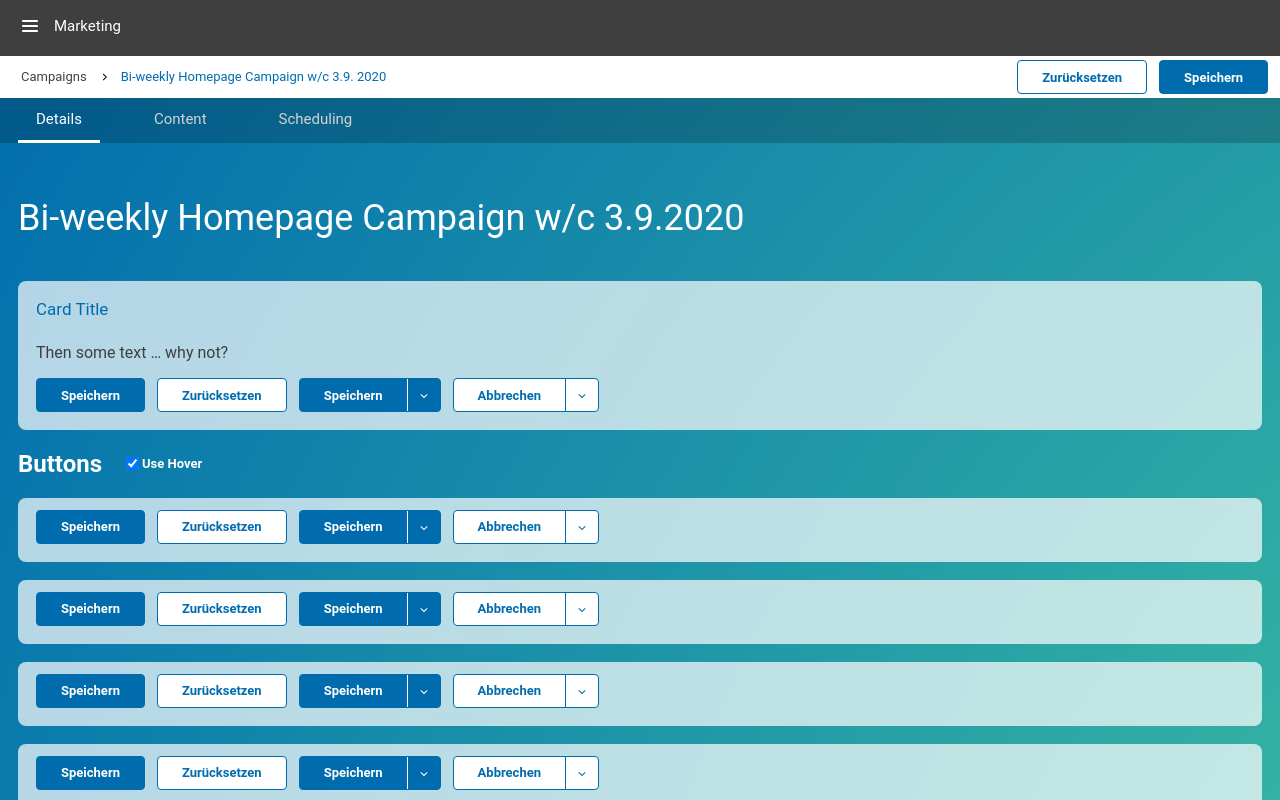
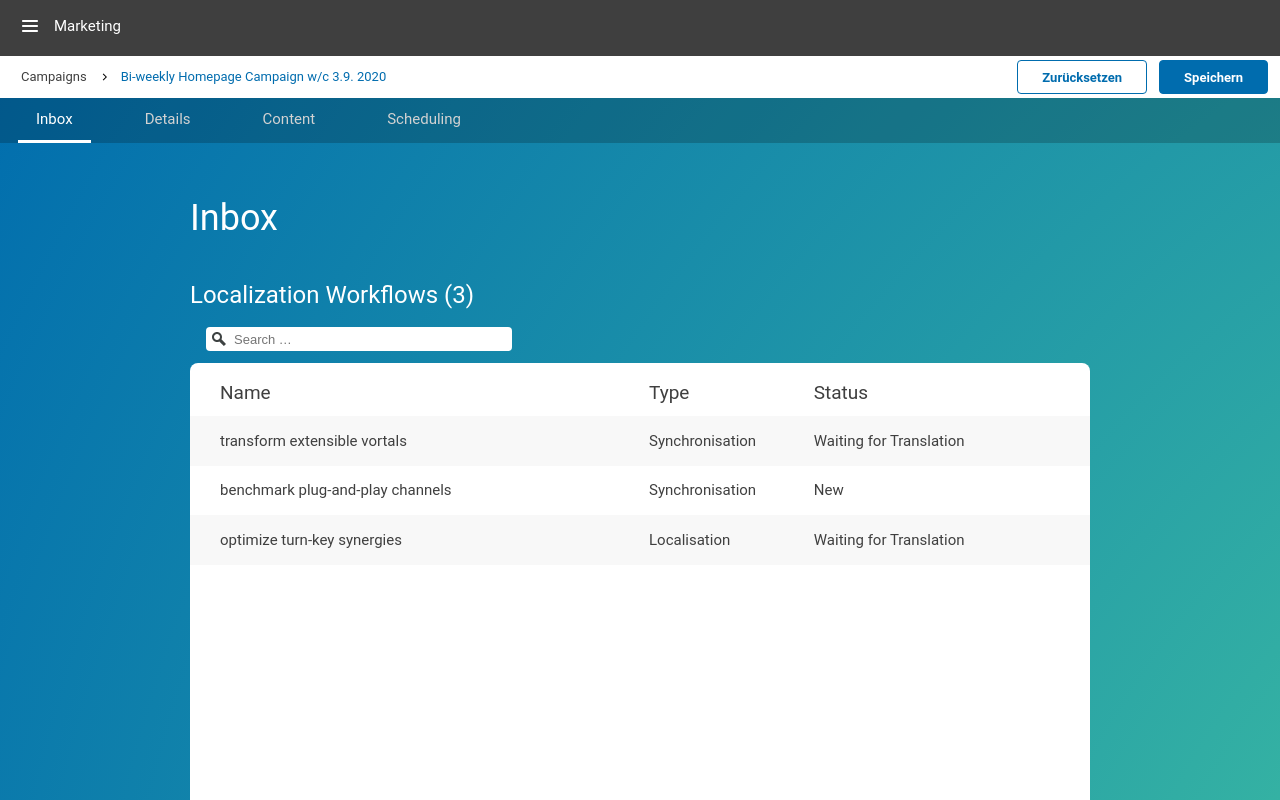
Before and after one commit to bgaworsk/apps-mocks, a React (Create React App) app: page / in a window 1280 px wide. Built offline with nearby package versions, Linux system fonts and the light colour scheme.

Commit message:
table table

```diff
--- a/src/App.js
+++ b/src/App.js
@@ -7,6 +7,7 @@ import Card from './components/Card'
 import Tabs from './components/Tabs'
 import Container from './components/Container'
 import Flauschhoernchen from './components/Flauschhoernchen'
+import TableCard from './components/TableCard'
 
 
 const GlobalStyle = createGlobalStyle`
@@ -45,6 +46,8 @@ const Div = styled.div`
   h2 {
     display: flex;
     align-items: center;
+    font-weight: 400;
+    margin: 36px 0 18px;
 
     input {
       margin-left: 24px;
@@ -60,8 +63,6 @@ const Div = styled.div`
     text-align: center;
   }
 `;
-
-
 
 function App() {
 
@@ -86,6 +87,13 @@ function App() {
           <Button primary >Speichern</Button>
         </Breadcrumb>
         <Tabs>
+          <Container tabName="Inbox" narrow>
+            <h1>Inbox</h1>
+            <h2>Localization Workflows (3)</h2>
+            <TableCard length={3}/>
+            <h2>Publication Workflows (10)</h2>
+            <TableCard length={10}/>
+          </Container>
           <Container tabName="Details">
             <h1 contentEditable={true}>Bi-weekly Homepage Campaign w/c 3.9.2020</h1>
             <Card>
--- a/src/components/Card/index.js
+++ b/src/components/Card/index.js
@@ -1,5 +1,6 @@
 import React from 'react'
 import styled from 'styled-components'
+import classNames from 'classnames'
 
 const Div = styled.div`
     border-radius: 8px;
@@ -7,8 +8,14 @@ const Div = styled.div`
     max-width: 100%;
     color: #3f3f3f;
     padding: 12px 18px 18px 18px;
-    background-color: rgba(255,255,255,.7);
+    //background-color: rgba(255,255,255, .8);
+    //background-color: #e7e7e7;
+    background-color: #ffffff;
     box-sizing: border-box;
+
+    &.table {
+      padding: 12px 0;
+    }
 
     &.card + &.card {
       margin-top: 18px;
@@ -22,9 +29,9 @@ const Div = styled.div`
     }
 `;
 
-const Card = ({ children, ...props }) => {
+const Card = ({ table, children, height, ...props }) => {
   return (
-    <Div className="card" {...props}>
+    <Div className={classNames('card', { table })} {...props} style={{ height: `${height}px`}}>
       {children}
     </Div>
   )
--- a/src/components/Container/index.js
+++ b/src/components/Container/index.js
@@ -3,7 +3,7 @@ import styled from 'styled-components'
 import classnames from 'classnames'
 
 const Div = styled.div`
-    padding: 24px 18px 0;
+    padding: 24px 18px;
     overflow-y: scroll;
     box-sizing: border-box;
 
--- a/src/components/Flauschhoernchen/index.js
+++ b/src/components/Flauschhoernchen/index.js
@@ -9,7 +9,7 @@ const Div = styled.div`
     margin: auto;
     width: 30%;
     height: 20px;
-    background-color: rgba(0,0,0,.3);
+    background-color: rgba(0,0,0,.1);
     border-radius: 50%/50%;
   }
 `;
--- /dev/null
+++ b/src/components/TableCard/MOCK_DATA.json
@@ -0,0 +1,50 @@
+[{"status":"Waiting for Translation","name":"scale open-source metrics","type":"Localisation"},
+{"status":"In translation","name":"evolve transparent e-commerce","type":"Localisation"},
+{"status":"New","name":"grow impactful communities","type":"Synchronisation"},
+{"status":"In translation","name":"deliver integrated architectures","type":"Synchronisation"},
+{"status":"New","name":"leverage killer relationships","type":"Synchronisation"},
+{"status":"New","name":"benchmark plug-and-play channels","type":"Synchronisation"},
+{"status":"New","name":"revolutionize enterprise bandwidth","type":"Synchronisation"},
+{"status":"In translation","name":"deploy sexy markets","type":"Synchronisation"},
+{"status":"In translation","name":"extend sticky web services","type":"Localisation"},
+{"status":"In translation","name":"target mission-critical action-items","type":"Synchronisation"},
+{"status":"Waiting for Translation","name":"monetize rich platforms","type":"Synchronisation"},
+{"status":"New","name":"cultivate 24/365 schemas","type":"Synchronisation"},
+{"status":"Waiting for Translation","name":"exploit dynamic applications","type":"Synchronisation"},
+{"status":"New","name":"benchmark viral niches","type":"Synchronisation"},
+{"status":"Waiting for Translation","name":"reinvent front-end infomediaries","type":"Localisation"},
+{"status":"In translation","name":"e-enable value-added infomediaries","type":"Localisation"},
+{"status":"Waiting for Translation","name":"architect killer synergies","type":"Synchronisation"},
+{"status":"New","name":"reinvent ubiquitous models","type":"Synchronisation"},
+{"status":"Waiting for Translation","name":"enable collaborative markets","type":"Synchronisation"},
+{"status":"In translation","name":"syndicate open-source infomediaries","type":"Synchronisation"},
+{"status":"Waiting for Translation","name":"target extensible methodologies","type":"Localisation"},
+{"status":"Waiting for Translation","name":"productize 24/7 initiatives","type":"Synchronisation"},
+{"status":"Waiting for Translation","name":"optimize turn-key synergies","type":"Localisation"},
+{"status":"In translation","name":"innovate user-centric networks","type":"Localisation"},
+{"status":"New","name":"productize customized vortals","type":"Localisation"},
+{"status":"New","name":"synthesize vertical metrics","type":"Synchronisation"},
+{"status":"New","name":"envisioneer bleeding-edge e-business","type":"Localisation"},
+{"status":"In translation","name":"architect cross-platform mindshare","type":"Synchronisation"},
+{"status":"In translation","name":"transform holistic bandwidth","type":"Synchronisation"},
+{"status":"Waiting for Translation","name":"transform extensible vortals","type":"Synchronisation"},
+{"status":"In translation","name":"strategize vertical bandwidth","type":"Synchronisation"},
+{"status":"New","name":"visualize strategic interfaces","type":"Synchronisation"},
+{"status":"New","name":"repurpose proactive models","type":"Synchronisation"},
+{"status":"In translation","name":"integrate value-added paradigms","type":"Localisation"},
+{"status":"Waiting for Translation","name":"repurpose out-of-the-box markets","type":"Synchronisation"},
+{"status":"In translation","name":"redefine wireless web-readiness","type":"Localisation"},
+{"status":"New","name":"harness strategic content","type":"Localisation"},
+{"status":"In translation","name":"exploit wireless vortals","type":"Localisation"},
+{"status":"In translation","name":"monetize holistic e-tailers","type":"Localisation"},
+{"status":"Waiting for Translation","name":"iterate next-generation markets","type":"Localisation"},
+{"status":"In translation","name":"leverage intuitive technologies","type":"Synchronisation"},
+{"status":"New","name":"implement cross-platform communities","type":"Synchronisation"},
+{"status":"In translation","name":"drive out-of-the-box e-commerce","type":"Synchronisation"},
+{"status":"In translation","name":"scale mission-critical applications","type":"Synchronisation"},
+{"status":"Waiting for Translation","name":"leverage extensible partnerships","type":"Localisation"},
+{"status":"New","name":"innovate open-source technologies","type":"Synchronisation"},
+{"status":"In translation","name":"synthesize open-source synergies","type":"Localisation"},
+{"status":"Waiting for Translation","name":"matrix real-time interfaces","type":"Localisation"},
+{"status":"New","name":"matrix 24/365 technologies","type":"Synchronisation"},
+{"status":"Waiting for Translation","name":"unleash granular channels","type":"Localisation"}]
--- /dev/null
+++ b/src/components/TableCard/index.js
@@ -0,0 +1,178 @@
+import React from 'react'
+import styled from 'styled-components'
+import Card from '../Card'
+import VerticalDots from './vertical-dots-16'
+import classNames from 'classnames'
+import mockData from './MOCK_DATA.json'
+import searchIcon from './search_16.svg'
+
+const Div = styled.div`
+
+  .field {
+    position: relative;
+
+    input {
+      background-color: #ffffff;
+      height: 24px;
+      border-radius: 4px;
+      width: 34%;
+      border: none;
+      font-size: 13px;
+      margin-bottom: 12px;
+      padding-left: 28px;
+      box-sizing: border-box;
+
+      &:focus {
+        outline: none;
+      }
+    }
+
+    img {
+      position: relative;
+      left: 21px;
+      top: 3px;
+
+      width: 16px;
+      height: 16px;
+    }
+  }
+`;
+
+const Table = styled.table`
+  width: 100%;
+  border-spacing: 0;
+
+  th {
+    font-size: 19px;
+    font-weight: 400;
+    text-align: left;
+    padding: 6px 9px 12px;
+
+    &:first-child {
+      padding-left: 30px;
+    }
+
+    &:last-child {
+      padding-right: 30px;
+      width: 16px;
+    }
+  }
+
+  tbody {
+    font-size: 15px;
+
+    tr {
+      cursor: pointer;
+    }
+
+    tr:nth-child(odd) {
+      background-color: rgba(246,246,246,.7);
+    }
+
+    td {
+      padding: 12px 9px;
+      line-height: 24px;
+
+      &:first-child {
+        width: 50%;
+        padding-left: 30px;
+      }
+
+      &:last-child {
+        padding-right: 30px;
+        width: 16px;
+
+        svg {
+          width: 16px;
+          height: 16px;
+        }
+
+        button {
+          cursor: pointer;
+          border: none;
+          background-color: transparent;
+          width: 24px;
+          height: 24px;
+          padding: 0;
+          color: #868686;
+          border-radius: 4px;
+          opacity: 0;
+
+          &:hover {
+            background-color: rgba(0,0,0,.1);
+            color: #3f3f3f;
+          }
+
+          &:focus {
+            outline: none;
+          }
+
+          &.pressed {
+            background-color: #3f3f3f;
+            color: #ffffff;
+          }
+        }
+      }
+    }
+
+    tr:hover {
+      button {
+        opacity: 1;
+      }
+    }
+  }
+`;
+
+function shuffle(array) {
+  array.sort(() => Math.random() - 0.5);
+}
+
+const More = () => {
+
+  const [pressed, toggle] = React.useState(false);
+
+  return (
+    <button className={classNames({pressed})} onClick={() => toggle(v => !v)}><VerticalDots/></button>
+  )
+}
+
+const TableCard = ({ length }) => {
+
+  const [search, setSearch] = React.useState('');
+
+  shuffle(mockData);
+  const data = mockData.slice(0, length);
+
+  return (
+    <Div>
+      <div className="field">
+        <img src={searchIcon} alt="Search" />
+        <input type="text" placeholder="Search …" value={search} onChange={e => setSearch(e.target.value)}/>
+      </div>
+      <Card table height={565}>
+        <Table>
+          <thead>
+            <tr>
+              <th>Name</th>
+              <th>Type</th>
+              <th>Status</th>
+              <th>&nbsp;</th>
+            </tr>
+          </thead>
+          <tbody>
+          {data.map((datum, index) => (
+            <tr key={index}>
+              <td>{datum.name}</td>
+              <td>{datum.type}</td>
+              <td>{datum.status}</td>
+              <td><More /></td>
+            </tr>
+          ))}
+          </tbody>
+        </Table>
+      </Card>
+    </Div>
+  )
+}
+
+export default TableCard
--- /dev/null
+++ b/src/components/TableCard/vertical-dots-16.js
@@ -0,0 +1,12 @@
+import React from 'react'
+
+const Icon = ({ props }) => (
+    <svg width="16px" height="16px" viewBox="0 0 16 16" version="1.1" xmlns="http://www.w3.org/2000/svg" {...props}>
+        <title>core/vertical-dots/16</title>
+        <g id="core/vertical-dots/16" stroke="none" strokeWidth="1" fill="none" fillRule="evenodd">
+            <path d="M2.49999996,6.50000003 C3.3284271,6.50000003 3.99999996,7.17157291 3.99999996,8.00000003 C3.99999996,8.82842717 3.3284271,9.50000003 2.49999996,9.50000003 C1.67157284,9.50000003 0.999999956,8.82842717 0.999999956,8.00000003 C0.999999956,7.17157291 1.67157284,6.50000003 2.49999996,6.50000003 Z M13.5,6.50000003 C14.3284272,6.50000003 15,7.17157291 15,8.00000003 C15,8.82842717 14.3284272,9.50000003 13.5,9.50000003 C12.6715729,9.50000003 12,8.82842717 12,8.00000003 C12,7.17157291 12.6715729,6.50000003 13.5,6.50000003 Z M7.99999999,6.50000003 C8.82842713,6.50000003 9.49999999,7.17157291 9.49999999,8.00000003 C9.49999999,8.82842717 8.82842713,9.50000003 7.99999999,9.50000003 C7.17157287,9.50000003 6.49999999,8.82842717 6.49999999,8.00000003 C6.49999999,7.17157291 7.17157287,6.50000003 7.99999999,6.50000003 Z" id="path-dots" fill="currentColor" transform="translate(8.000000, 8.000000) rotate(90.000000) translate(-8.000000, -8.000000) "></path>
+        </g>
+    </svg>
+)
+
+export default Icon;
```
Also changed, not shown: src/components/TableCard/search_16.svg (added).
